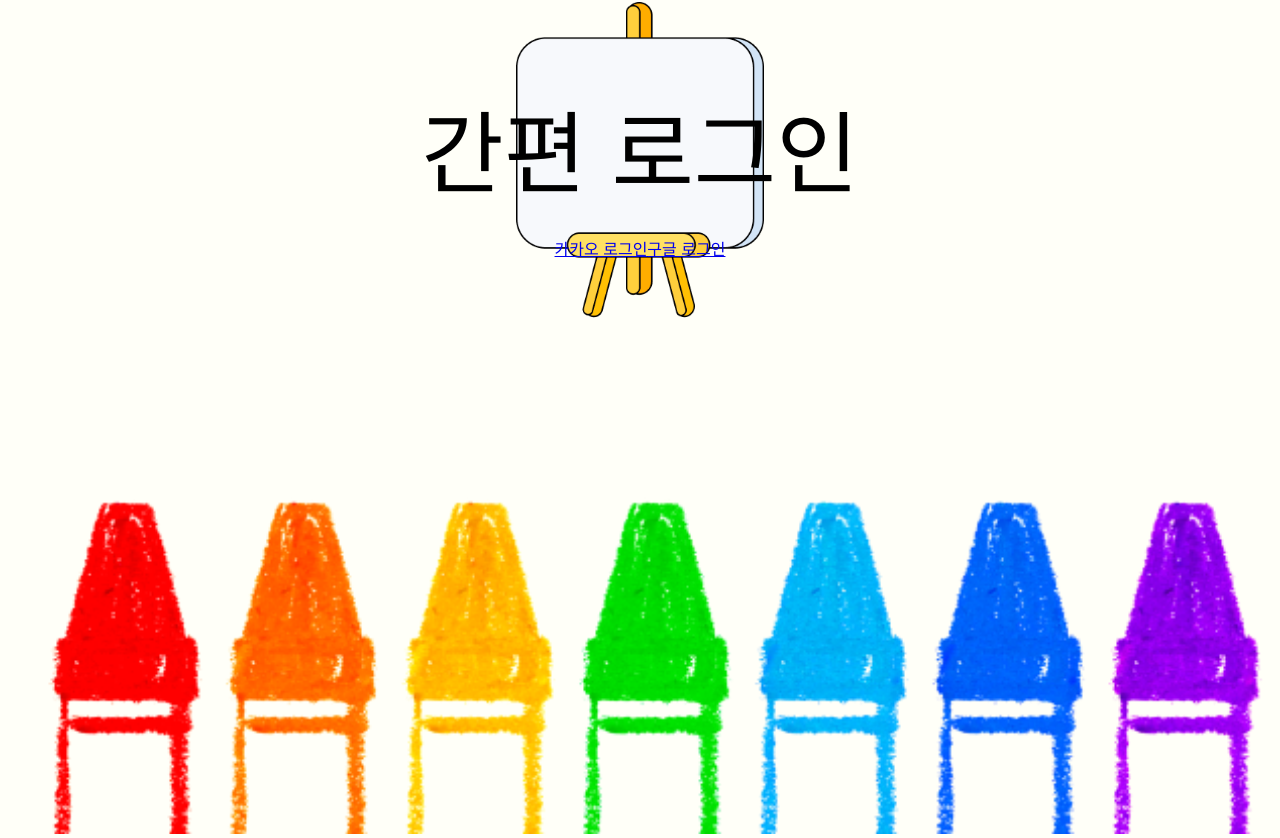
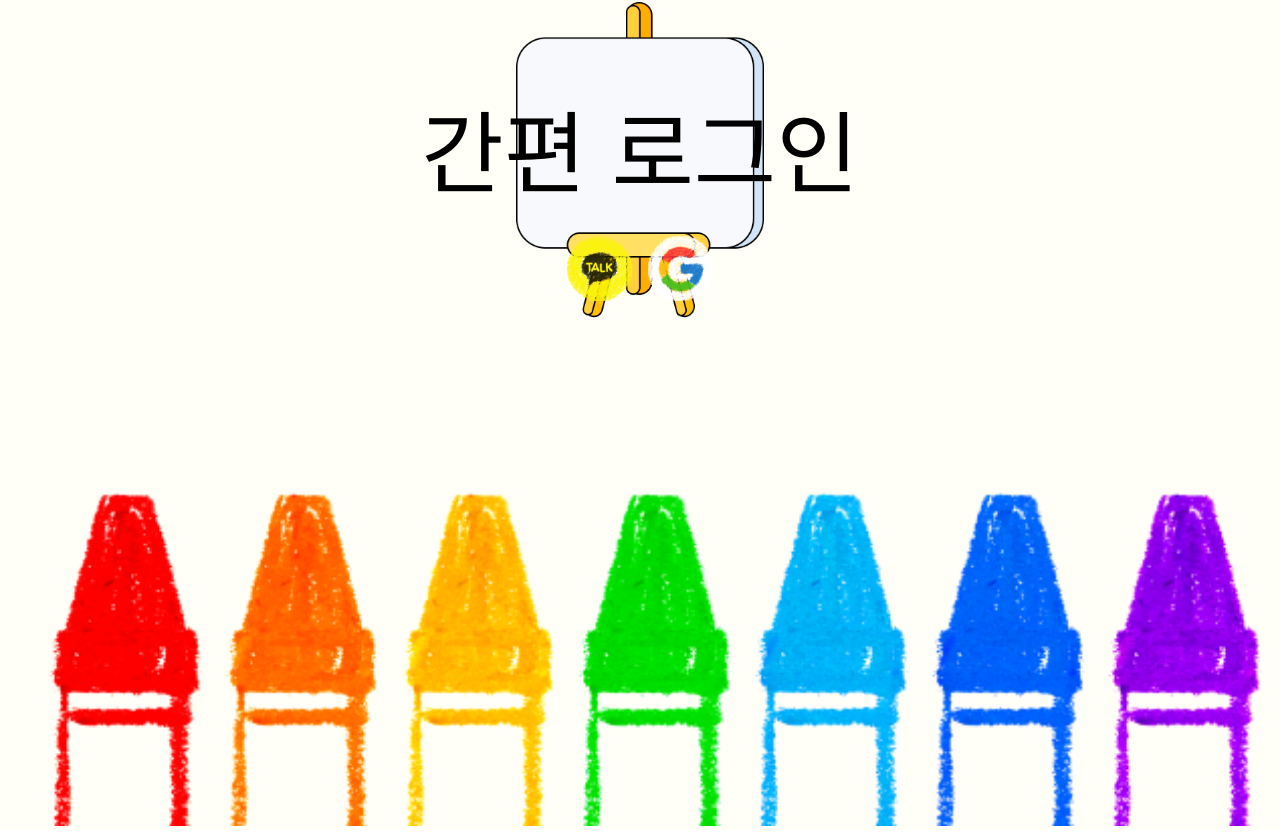
Before and after one commit to 0atx/GEURIME, a React (Create React App) app in the folder frontend/geurime/: page / in a window 1280 px wide. Shown: the part 883-1721 px from the top of the page. Built offline with nearby package versions, Linux system fonts and the light colour scheme.

Commit message:
Feat: 홈화면 구현 완료

```diff
--- a/frontend/geurime/src/components/common/Google.tsx
+++ b/frontend/geurime/src/components/common/Google.tsx
@@ -8,7 +8,7 @@ export default function Google() {
   return (
     <>
       <a href={GOOGLE_REQUEST}>
-      구글 로그인
+        <img src="/assets/loginBtn/googlelogin.png" width="65vh" />
       </a>
     </>
 
--- a/frontend/geurime/src/components/common/Kakao.tsx
+++ b/frontend/geurime/src/components/common/Kakao.tsx
@@ -7,8 +7,8 @@ export default function Kakao() {
 
   return (
     <>
-      <a href={KAKAO_REQUEST}>
-      카카오 로그인
+      <a href={KAKAO_REQUEST} style={{marginRight: "2vh"}}>
+        <img src="/assets/loginBtn/kakaologin.png" width="65vh" />
       </a>
     </>
 
--- a/frontend/geurime/src/pages/home/Home.tsx
+++ b/frontend/geurime/src/pages/home/Home.tsx
@@ -9,7 +9,7 @@ export default function Home() {
   let easelStyle = {
     margin: "5vw",
     width: "100%",
-    height: "42vh",
+    height: "41vh",
     backgroundImage: `url(${easel})`,
     backgroundRepeat: "no-repeat",
     backgroundPosition: "top center",
```
